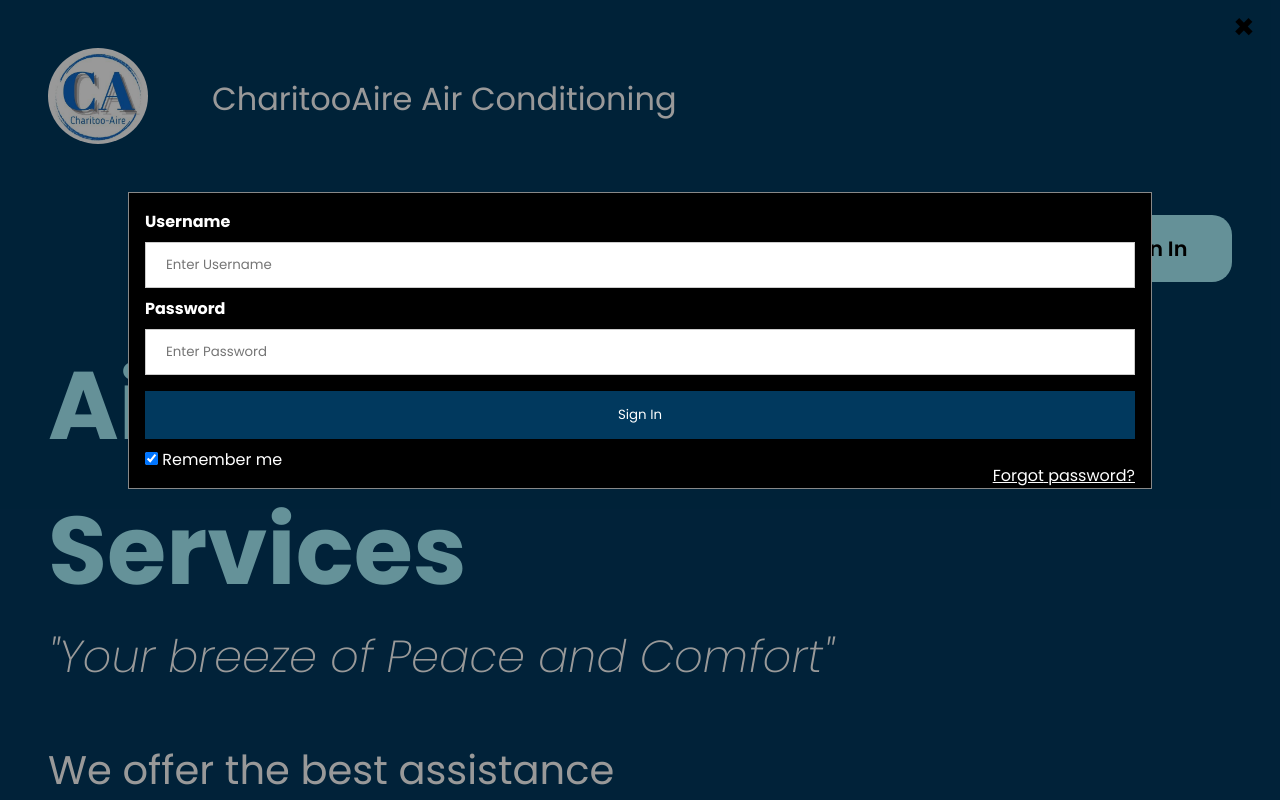
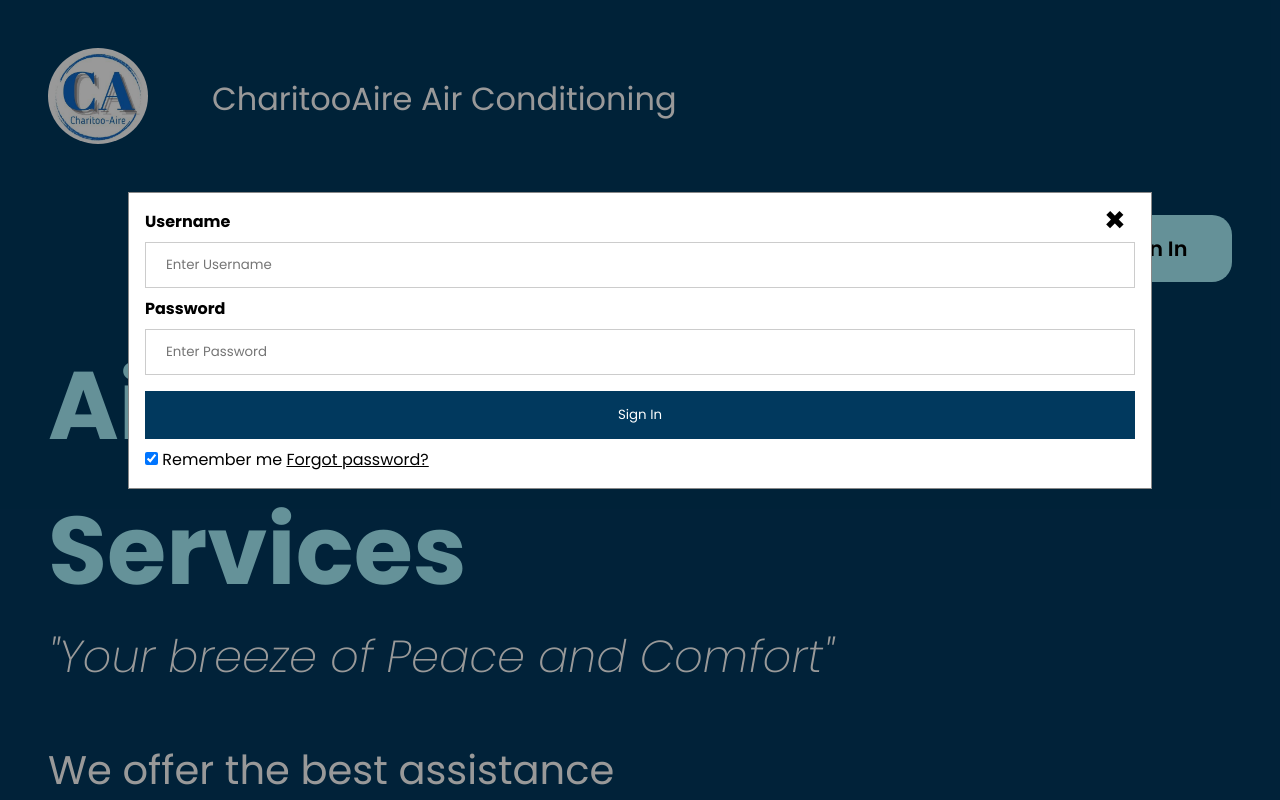
Before and after one commit to eirolnepo/charitooaire-website, a PHP site: page / in a window 1280 px wide, after a click on "Sign In". Run offline with PHP 8.4, Linux system fonts and the light colour scheme.

Commit message:
moved the close button inside the modal

```diff
--- a/css/style.css
+++ b/css/style.css
@@ -134,10 +134,11 @@ h1 {
 
   /* Modal Content/Box */
 .modal-content {
-    background-color: black;
+    background-color: white;
     margin: 15% auto; /* 15% from the top and centered */
     border: 1px solid #888;
     width: 80%; /* Could be more or less, depending on screen size */
+    position: relative; /* Add this line */
 }
 
   /* The Close Button */
@@ -193,8 +194,8 @@ input[type=text], input[type=password] {
     padding: 16px;
 }
 
-  /* The "Forgot password" text */
-span.psw {
-    float: right;
-    padding-top: 16px;
+label,
+b,
+.psw {
+    color: black;
 }
--- a/index.html
+++ b/index.html
@@ -30,12 +30,12 @@
     </main>
 
     <!-- The Modal -->
-<div id="id01" class="modal">
-    <span onclick="document.getElementById('id01').style.display='none'" class="close" title="Close Modal">×</span>
+    <div id="id01" class="modal">
 
     <!-- Modal Content -->
     <form class="modal-content animate" action="/action_page.php">
       <div class="container">
+        <span onclick="document.getElementById('id01').style.display='none'" class="close" title="Close Modal">×</span>
         <label for="uname"><b>Username</b></label>
         <input type="text" placeholder="Enter Username" name="uname" required>
 
@@ -47,7 +47,7 @@
           <input type="checkbox" checked="checked" name="remember"> Remember me
         </label>
 
-        <span class="psw"><a href="#">Forgot<span> </span>password?</a></span>
+        <a href="#" class="psw">Forgot password?</a>
       </div>
     </form>
   </div>
```
